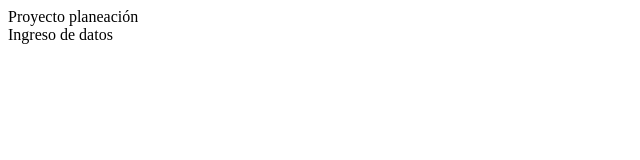
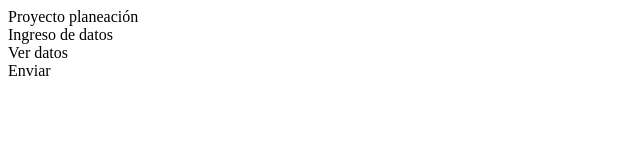
Before and after one commit to juansesuescun/planeacionGuatape, a plain HTML site: page hola.html in a window 1280 px wide. Shown: the whole page, without its empty margins (0-640 px from the left). Drawn offline with Linux system fonts and the light colour scheme.

Commit message:
prueba de otra linea

```diff
--- a/hola.html
+++ b/hola.html
@@ -9,6 +9,7 @@
 <body>
     <div>Proyecto planeación</div>
     <div>Ingreso de datos</div>
-
+    <div>Ver datos</div>
+    <div>Enviar</div>
 </body>
 </html>
```
